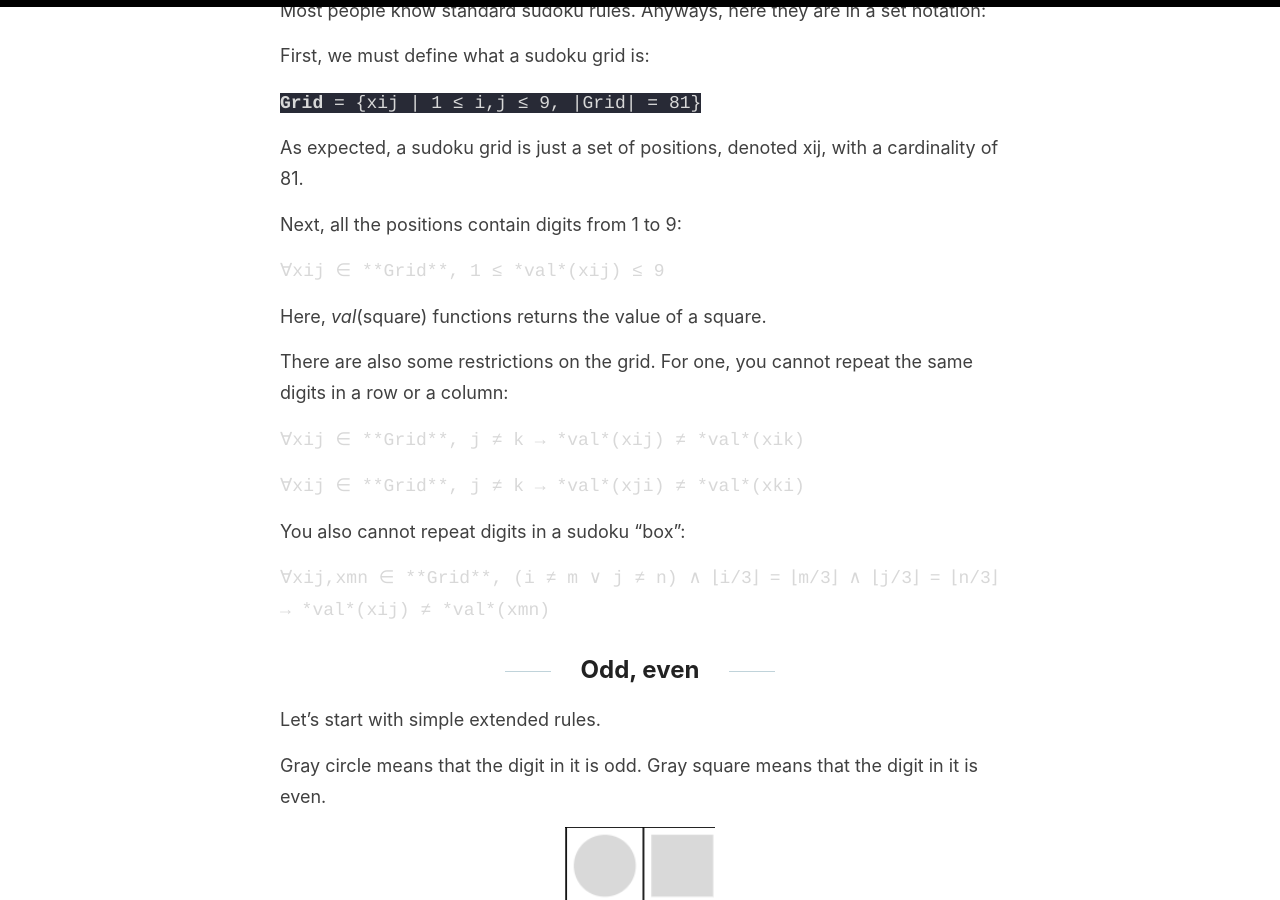
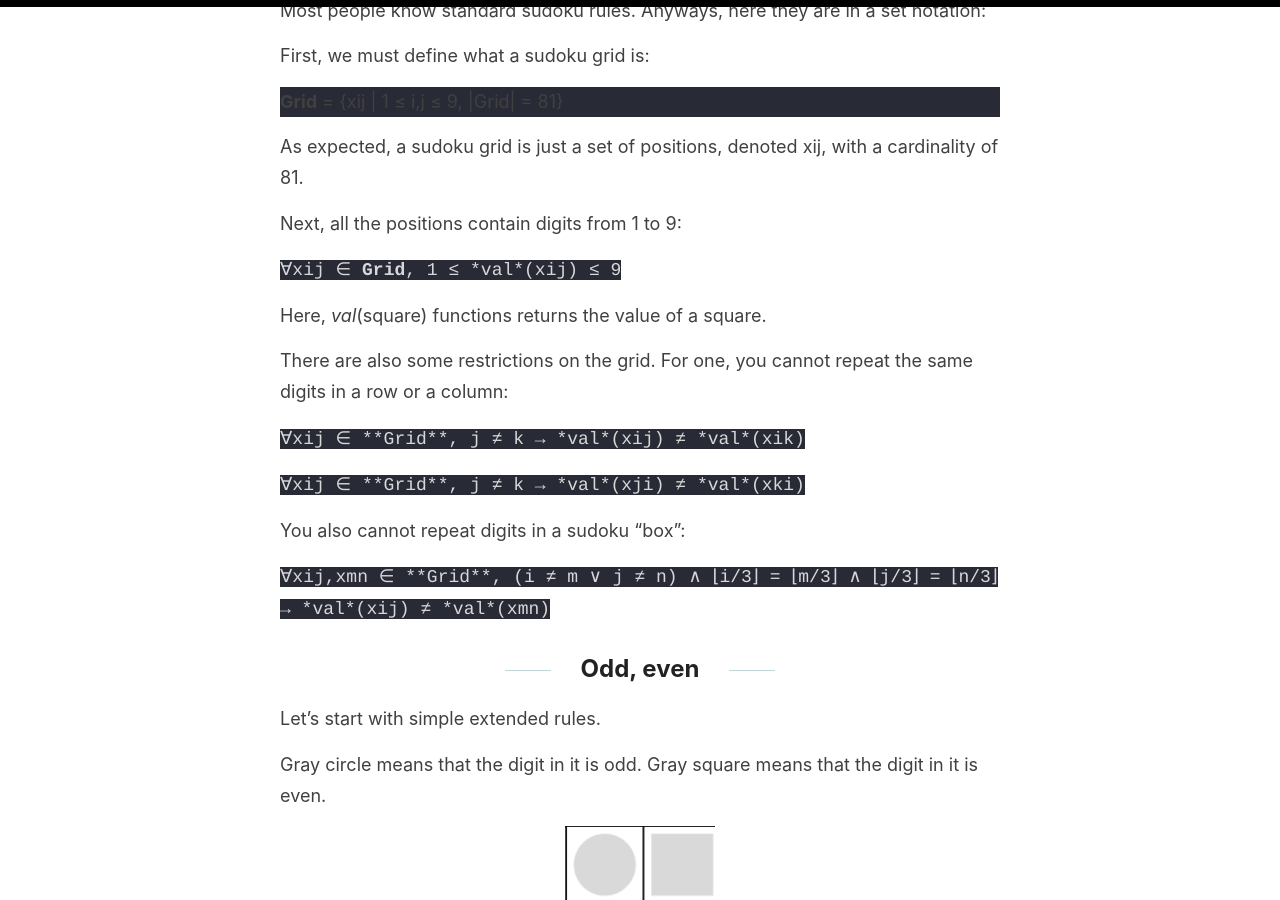
Before and after one commit to x0th/x0th.github.io, a Jekyll site: the page built from _posts/2021-07-24-extended-sudoku-sets.md, in a window 1280 px wide and 900 px high, scrolled down 1767 px. Built offline with Jekyll 4.4.1, drawn with Linux system fonts in a browser that asks for light colours.

Commit message:
Bug fix attempt 4

```diff
--- a/_posts/2021-07-24-extended-sudoku-sets.md
+++ b/_posts/2021-07-24-extended-sudoku-sets.md
@@ -27,25 +27,25 @@ Most people know standard sudoku rules. Anyways, here they are in a set notation
 
 First, we must define what a sudoku grid is:
 
-<code style="background-color:#282A36"><b>Grid</b> = {x<sub>ij</sub> &vert; 1 &le; i,j &le; 9, &vert;Grid&vert; = 81}</code>
+<div style="background-color:#282A36"><b>Grid</b> = {x<sub>ij</sub> &vert; 1 &le; i,j &le; 9, &vert;Grid&vert; = 81}</div>
 
 As expected, a sudoku grid is just a set of positions, denoted x<sub>ij</sub>, with a cardinality of 81.
 
 Next, all the positions contain digits from 1 to 9:
 
-<code>&forall;x<sub>ij</sub> &isin; **Grid**, 1 &le; *val*(x<sub>ij</sub>) &le; 9</code>
+<code style="background-color:#282A36">&forall;x<sub>ij</sub> &isin; <b>Grid</b>, 1 &le; *val*(x<sub>ij</sub>) &le; 9</code>
 
 Here, *val*(square) functions returns the value of a square.
 
 There are also some restrictions on the grid. For one, you cannot repeat the same digits in a row or a column:
 
-<code>&forall;x<sub>ij</sub> &isin; **Grid**, j &ne; k &rarr; *val*(x<sub>ij</sub>) &ne; *val*(x<sub>ik</sub>)</code>
+<code style="background-color:#282A36">&forall;x<sub>ij</sub> &isin; **Grid**, j &ne; k &rarr; *val*(x<sub>ij</sub>) &ne; *val*(x<sub>ik</sub>)</code>
 
-<code>&forall;x<sub>ij</sub> &isin; **Grid**, j &ne; k &rarr; *val*(x<sub>ji</sub>) &ne; *val*(x<sub>ki</sub>)</code>
+<code style="background-color:#282A36">&forall;x<sub>ij</sub> &isin; **Grid**, j &ne; k &rarr; *val*(x<sub>ji</sub>) &ne; *val*(x<sub>ki</sub>)</code>
 
 You also cannot repeat digits in a sudoku "box":
 
-<code>&forall;x<sub>ij</sub>,x<sub>mn</sub> &isin; **Grid**, (i &ne; m &or; j &ne; n) &and; &LeftFloor;i/3&RightFloor; = &LeftFloor;m/3&RightFloor; &and; &LeftFloor;j/3&RightFloor; = &LeftFloor;n/3&RightFloor; &rarr; *val*(x<sub>ij</sub>) &ne; *val*(x<sub>mn</sub>)</code>
+<code style="background-color:#282A36">&forall;x<sub>ij</sub>,x<sub>mn</sub> &isin; **Grid**, (i &ne; m &or; j &ne; n) &and; &LeftFloor;i/3&RightFloor; = &LeftFloor;m/3&RightFloor; &and; &LeftFloor;j/3&RightFloor; = &LeftFloor;n/3&RightFloor; &rarr; *val*(x<sub>ij</sub>) &ne; *val*(x<sub>mn</sub>)</code>
 
 ## Odd, even
 
@@ -57,9 +57,9 @@ Gray circle means that the digit in it is odd. Gray square means that the digit
 
 The definitions are pretty easy:
 
-<code>*val*(**Odd<sub>k</sub>**) mod 2 = 1</code>
+<code style="background-color:#282A36">*val*(**Odd<sub>k</sub>**) mod 2 = 1</code>
 
-<code>*val*(**Even<sub>k</sub>**) mod 2 = 0</code>
+<code style="background-color:#282A36">*val*(**Even<sub>k</sub>**) mod 2 = 0</code>
 
 ## Killer Cage
 
@@ -69,15 +69,15 @@ Killer Cages sound spooky, but in reality they are quite easy. They allow defini
 
 And here's how they are defined:
 
-<code>**Cage<sub>k</sub>** = {x<sub>ij</sub> &vert; 1 &le; i,j &le; 9}</code>
+<code style="background-color:#282A36">**Cage<sub>k</sub>** = {x<sub>ij</sub> &vert; 1 &le; i,j &le; 9}</code>
 
 First, digits cannot repeat within a Cage:
 
-<code>&forall;x<sub>ij</sub>,x<sub>mn</sub> &isin; **Cage<sub>k</sub>**, (i &ne; m &or; j &ne; n) &rarr; *val*(x<sub>ij</sub>) &ne; *val*(x<sub>mn</sub>)</code>
+<code style="background-color:#282A36">&forall;x<sub>ij</sub>,x<sub>mn</sub> &isin; **Cage<sub>k</sub>**, (i &ne; m &or; j &ne; n) &rarr; *val*(x<sub>ij</sub>) &ne; *val*(x<sub>mn</sub>)</code>
 
 Also, some cages have their sums shown in the top left corner:
 
-<code>(*sum*(**Cage<sub>k</sub>**) = {i &isin; &#8469;}) &or; (*sum*(**Cage<sub>k</sub>**) = "?")</code>
+<code style="background-color:#282A36">(*sum*(**Cage<sub>k</sub>**) = {i &isin; &#8469;}) &or; (*sum*(**Cage<sub>k</sub>**) = "?")</code>
 
 The *sum*() functions returns the sum of all the elements in a set. I use "?" to signify that the sum is not known.
 
@@ -89,9 +89,9 @@ Thermometers are an interesting concept for sure. Digits along the thermometers
 
 And that's how they are defined:
 
-<code>**Thermo<sub>k</sub>** = {x<sub>ij</sub> &vert; 1 &le; i,j &le; 9}</code>
+<code style="background-color:#282A36">**Thermo<sub>k</sub>** = {x<sub>ij</sub> &vert; 1 &le; i,j &le; 9}</code>
 
-<code>&forall;x<sub>ij</sub>,x<sub>mn</sub> &isin; **Thermo<sub>k</sub>**, x<sub>ij</sub> &pr; x<sub>mn</sub> &rarr; *val*(x<sub>ij</sub>) &lt; *val*(x<sub>mn</sub>)</code>
+<code style="background-color:#282A36">&forall;x<sub>ij</sub>,x<sub>mn</sub> &isin; **Thermo<sub>k</sub>**, x<sub>ij</sub> &pr; x<sub>mn</sub> &rarr; *val*(x<sub>ij</sub>) &lt; *val*(x<sub>mn</sub>)</code>
 
 I cheat a little here: I define an ordering of the set, where the set is ordered from the bulb up.
 
@@ -101,9 +101,9 @@ Arrows is another rule that is hard to define with just sets. The rule is simple
 
 ![alt text](/images/sudoku_rules/arrow.png "Arrow")
 
-<code>**Arrow<sub>k</sub>** = {x<sub>ij</sub> &vert; 1 &le; i,j &le; 9}</code>
+<code style="background-color:#282A36">**Arrow<sub>k</sub>** = {x<sub>ij</sub> &vert; 1 &le; i,j &le; 9}</code>
 
-<code>*val*(&top;) = *sum*(**Arrow<sub>k</sub>** - &top;)</code>
+<code style="background-color:#282A36">*val*(&top;) = *sum*(**Arrow<sub>k</sub>** - &top;)</code>
 
 I cheat a little here again - I define the bulb of the arrow as the top element of the set.
 
@@ -115,17 +115,17 @@ White Kropki, where the difference between two squares is one:
 
 ![alt text](/images/sudoku_rules/wkropki.png "White Kropki dots")
 
-<code>**WKropki<sub>k</sub>** =&#12296;one, two&#12297;</code>
+<code style="background-color:#282A36">**WKropki<sub>k</sub>** =&#12296;one, two&#12297;</code>
 
-<code>&vert;**WKropki<sub>k</sub>**.one - **WKropki<sub>k</sub>**.two&vert; = 1</code>
+<code style="background-color:#282A36">&vert;**WKropki<sub>k</sub>**.one - **WKropki<sub>k</sub>**.two&vert; = 1</code>
 
 And Black Kropki, where one of the squares is twice the other:
 
 ![alt text](/images/sudoku_rules/bkropki.png "Black Kropki dots")
 
-<code>**BKropki<sub>k</sub>** =&#12296;one, two&#12297;</code>
+<code style="background-color:#282A36">**BKropki<sub>k</sub>** =&#12296;one, two&#12297;</code>
 
-<code>(**BKropki<sub>k</sub>**.one &gt; **BKropki<sub>k</sub>**.two) &and; (**BKropki<sub>k</sub>**.one = 2(**BKropki<sub>k</sub>**.two))) &or; ((**BKropki<sub>k</sub>**.one &lt; **BKropki<sub>k</sub>**.two) &and; (2(**BKropki<sub>k</sub>**.one) = **BKropki<sub>k</sub>**.two)</code>
+<code style="background-color:#282A36">(**BKropki<sub>k</sub>**.one &gt; **BKropki<sub>k</sub>**.two) &and; (**BKropki<sub>k</sub>**.one = 2(**BKropki<sub>k</sub>**.two))) &or; ((**BKropki<sub>k</sub>**.one &lt; **BKropki<sub>k</sub>**.two) &and; (2(**BKropki<sub>k</sub>**.one) = **BKropki<sub>k</sub>**.two)</code>
 
 I define the Kropki rules using tuples to shorten the notation.
 
@@ -137,17 +137,17 @@ V signifies that two squares add up to 5:
 
 ![alt text](/images/sudoku_rules/v.png "V")
 
-<code>**V<sub>k</sub>** =&#12296;one, two&#12297;</code>
+<code style="background-color:#282A36">**V<sub>k</sub>** =&#12296;one, two&#12297;</code>
 
-<code>**V<sub>k</sub>**.one + **V<sub>k</sub>**.two = 5</code>
+<code style="background-color:#282A36">**V<sub>k</sub>**.one + **V<sub>k</sub>**.two = 5</code>
 
 X signifies that two squares add up to 10:
 
 ![alt text](/images/sudoku_rules/x.png "X")
 
-<code>**X<sub>k</sub>** =&#12296;one, two&#12297;</code>
+<code style="background-color:#282A36">**X<sub>k</sub>** =&#12296;one, two&#12297;</code>
 
-<code>**X<sub>k</sub>**.one + **X<sub>k</sub>**.two = 10</code>
+<code style="background-color:#282A36">**X<sub>k</sub>**.one + **X<sub>k</sub>**.two = 10</code>
 
 ## Renban lines
 
@@ -155,9 +155,9 @@ Renban lines are simple rules that are incredibly hard to define. The rule is th
 
 ![alt text](/images/sudoku_rules/renban.png "Renban")
 
-<code>**Renban<sub>k</sub>** = {x<sub>ij</sub> &vert; 1 &le; i,j &le; 9}</code>
+<code style="background-color:#282A36">**Renban<sub>k</sub>** = {x<sub>ij</sub> &vert; 1 &le; i,j &le; 9}</code>
 
-<code>&forall;x<sub>ij</sub> &isin; **Renban<sub>k</sub>**, *val*(&top;) - &vert;**Renban<sub>k</sub>**&vert; &lt; *val*(x<sub>ij</sub>) &leq; *val*(&top;)</code>
+<code style="background-color:#282A36">&forall;x<sub>ij</sub> &isin; **Renban<sub>k</sub>**, *val*(&top;) - &vert;**Renban<sub>k</sub>**&vert; &lt; *val*(x<sub>ij</sub>) &leq; *val*(&top;)</code>
 
 I have to specify here that the set is ordered by ascending value. The rule above says that all the digits on the Renban line are between top (including) and top minus the line length.
 
@@ -167,9 +167,9 @@ Palindrome rules are exacly what they sound like - squares opposite on the line
 
 ![alt text](/images/sudoku_rules/palindrome.png "Palindrome, squares of the same color contain the same digits")
 
-<code>**Palindrome<sub>k</sub>** = {x<sub>ij</sub> &vert; 1 &le; i,j &le; 9}</code>
+<code style="background-color:#282A36">**Palindrome<sub>k</sub>** = {x<sub>ij</sub> &vert; 1 &le; i,j &le; 9}</code>
 
-<code>&forall;x<sub>ij</sub> &isin; **Palindrome<sub>k</sub>**, *val*(x<sub>ij</sub>) = *val*(&perp; + (&top; - x<sub>ij</sub>))</code>
+<code style="background-color:#282A36">&forall;x<sub>ij</sub> &isin; **Palindrome<sub>k</sub>**, *val*(x<sub>ij</sub>) = *val*(&perp; + (&top; - x<sub>ij</sub>))</code>
 
 The arithmetic on &top; and &perp; calculates the "offset" of the set element.
 
@@ -179,7 +179,7 @@ Bishop rules are first of the Chess Sudoku rules. The digits along a bishop move
 
 ![alt text](/images/sudoku_rules/bishop.png "Bishop rules, highlited squares cannot be 2")
 
-<code>&forall;x<sub>ij</sub> &isin; **Grid**, 1 &le; n &le; 9, x<sub>ij</sub> &ne; x<sub>(i&plusmn;n)(j&plusmn;n)</sub></code>
+<code style="background-color:#282A36">&forall;x<sub>ij</sub> &isin; **Grid**, 1 &le; n &le; 9, x<sub>ij</sub> &ne; x<sub>(i&plusmn;n)(j&plusmn;n)</sub></code>
 
 A short note on notation: i use x &plusmn; y as a shorthand for (x + y) &and; (x - y). Also, it is assumed that if the offset is out of the grid, the case is not considered.
 
@@ -189,7 +189,7 @@ King rules are analogous to other chess sudoku rules. The digits along a king mo
 
 ![alt text](/images/sudoku_rules/king.png "King rules, highlited squares cannot be 2")
 
-<code>&forall;x<sub>ij</sub> &isin; **Grid**, x<sub>ij</sub> &ne; x<sub>(i&plusmn;1)(j&plusmn;1)</sub> &and; x<sub>ij</sub> &ne; x<sub>(i&plusmn;1)j</sub> &and; x<sub>ij</sub> &ne; x<sub>i(j&plusmn;1)</sub></code>
+<code style="background-color:#282A36">&forall;x<sub>ij</sub> &isin; **Grid**, x<sub>ij</sub> &ne; x<sub>(i&plusmn;1)(j&plusmn;1)</sub> &and; x<sub>ij</sub> &ne; x<sub>(i&plusmn;1)j</sub> &and; x<sub>ij</sub> &ne; x<sub>i(j&plusmn;1)</sub></code>
 
 ## Queen
 
@@ -197,7 +197,7 @@ Just as in chess, queen rules are like an extention of king rules with bigger of
 
 ![alt text](/images/sudoku_rules/queen.png "Queen rules, highlited squares cannot be 2")
 
-<code>&forall;x<sub>ij</sub> &isin; **Grid**, 1 &le; n &le; 9, x<sub>ij</sub> &ne; x<sub>(i&plusmn;n)(j&plusmn;n)</sub> &and; x<sub>ij</sub> &ne; x<sub>(i&plusmn;n)j</sub> &and; x<sub>ij</sub> &ne; x<sub>i(j&plusmn;n)</sub></code>
+<code style="background-color:#282A36">&forall;x<sub>ij</sub> &isin; **Grid**, 1 &le; n &le; 9, x<sub>ij</sub> &ne; x<sub>(i&plusmn;n)(j&plusmn;n)</sub> &and; x<sub>ij</sub> &ne; x<sub>(i&plusmn;n)j</sub> &and; x<sub>ij</sub> &ne; x<sub>i(j&plusmn;n)</sub></code>
 
 ## Knight
 
@@ -205,7 +205,7 @@ Again, knight sudoku rules are equivalent to their chess counterparts. Digits kn
 
 ![alt text](/images/sudoku_rules/knight.png "Knight rules, highlited squares cannot be 2")
 
-<code>&forall;x<sub>ij</sub> &isin; **Grid**, x<sub>ij</sub> &ne; x<sub>(i&plusmn;1)(j&plusmn;2)</sub> &and; x<sub>ij</sub> &ne; x<sub>(i&plusmn;2)(j&plusmn;1)</sub></code>
+<code style="background-color:#282A36">&forall;x<sub>ij</sub> &isin; **Grid**, x<sub>ij</sub> &ne; x<sub>(i&plusmn;1)(j&plusmn;2)</sub> &and; x<sub>ij</sub> &ne; x<sub>(i&plusmn;2)(j&plusmn;1)</sub></code>
 
 ## Sandwich
 
@@ -213,13 +213,13 @@ The sandwich rule is a fun one. It says that in an indicated row/column, the num
 
 ![alt text](/images/sudoku_rules/sandwich.png "Sandwich rules")
 
-<code>**SandRow<sub>i</sub>** &isin; &#8469;</code>
+<code style="background-color:#282A36">**SandRow<sub>i</sub>** &isin; &#8469;</code>
 
-<code>*val*(x<sub>ij</sub>) = 1 &and; *val*(x<sub>ik</sub>) = 9, **SandRow<sub>i</sub>** = *sum*({x<sub>iq</sub> &vert; *min*(j, k) &lt; q &lt; *max*(j, k)})</code>
+<code style="background-color:#282A36">*val*(x<sub>ij</sub>) = 1 &and; *val*(x<sub>ik</sub>) = 9, **SandRow<sub>i</sub>** = *sum*({x<sub>iq</sub> &vert; *min*(j, k) &lt; q &lt; *max*(j, k)})</code>
 
-<code>**SandCol<sub>i</sub>** &isin; &#8469;</code>
+<code style="background-color:#282A36">**SandCol<sub>i</sub>** &isin; &#8469;</code>
 
-<code>*val*(x<sub>ji</sub>) = 1 &and; *val*(x<sub>ki</sub>) = 9, **SandCol<sub>i</sub>** = *sum*({x<sub>qi</sub> &vert; *min*(j, k) &lt; q &lt; *max*(j, k)})</code>
+<code style="background-color:#282A36">*val*(x<sub>ji</sub>) = 1 &and; *val*(x<sub>ki</sub>) = 9, **SandCol<sub>i</sub>** = *sum*({x<sub>qi</sub> &vert; *min*(j, k) &lt; q &lt; *max*(j, k)})</code>
 
 ## Killer Sum
 
@@ -231,17 +231,17 @@ It is a bit hard to define in terms of sets, so here is my definition.
 
 First, a Killer Sum is a 3-tuple that contains the sum itself, the starting square and the end square.
 
-<code>**Killer<sub>k</sub>** =&#12296;sum, x<sub>ij</sub>, x<sub>mn</sub>&#12297;</code>
+<code style="background-color:#282A36">**Killer<sub>k</sub>** =&#12296;sum, x<sub>ij</sub>, x<sub>mn</sub>&#12297;</code>
 
 Next, there are four possible cases:
 
-<code>(i &lt; m &and; j &lt; n &rarr; *sum*({x<sub>(i+l)(j+l)</sub> &vert; 0 &le; l &le; &vert;i - m&vert;}) = **Killer<sub>k</sub>**.sum) &or;</code>
+<code style="background-color:#282A36">(i &lt; m &and; j &lt; n &rarr; *sum*({x<sub>(i+l)(j+l)</sub> &vert; 0 &le; l &le; &vert;i - m&vert;}) = **Killer<sub>k</sub>**.sum) &or;</code>
 
-<code>(i &lt; m &and; j &gt; n &rarr; *sum*({x<sub>(i+l)(j-l)</sub> &vert; 0 &le; l &le; &vert;i - m&vert;}) = **Killer<sub>k</sub>**.sum) &or;</code>
+<code style="background-color:#282A36">(i &lt; m &and; j &gt; n &rarr; *sum*({x<sub>(i+l)(j-l)</sub> &vert; 0 &le; l &le; &vert;i - m&vert;}) = **Killer<sub>k</sub>**.sum) &or;</code>
 
-<code>(i &gt; m &and; j &lt; n &rarr; *sum*({x<sub>(i-l)(j+l)</sub> &vert; 0 &le; l &le; &vert;i - m&vert;}) = **Killer<sub>k</sub>**.sum) &or;</code>
+<code style="background-color:#282A36">(i &gt; m &and; j &lt; n &rarr; *sum*({x<sub>(i-l)(j+l)</sub> &vert; 0 &le; l &le; &vert;i - m&vert;}) = **Killer<sub>k</sub>**.sum) &or;</code>
 
-<code>(i &gt; m &and; j &gt; n &rarr; *sum*({x<sub>(i-l)(j-l)</sub> &vert; 0 &le; l &le; &vert;i - m&vert;}) = **Killer<sub>k</sub>**.sum)</code>
+<code style="background-color:#282A36">(i &gt; m &and; j &gt; n &rarr; *sum*({x<sub>(i-l)(j-l)</sub> &vert; 0 &le; l &le; &vert;i - m&vert;}) = **Killer<sub>k</sub>**.sum)</code>
 
 # Foreword
 
```
Also changed, not shown: README.md (deleted).
